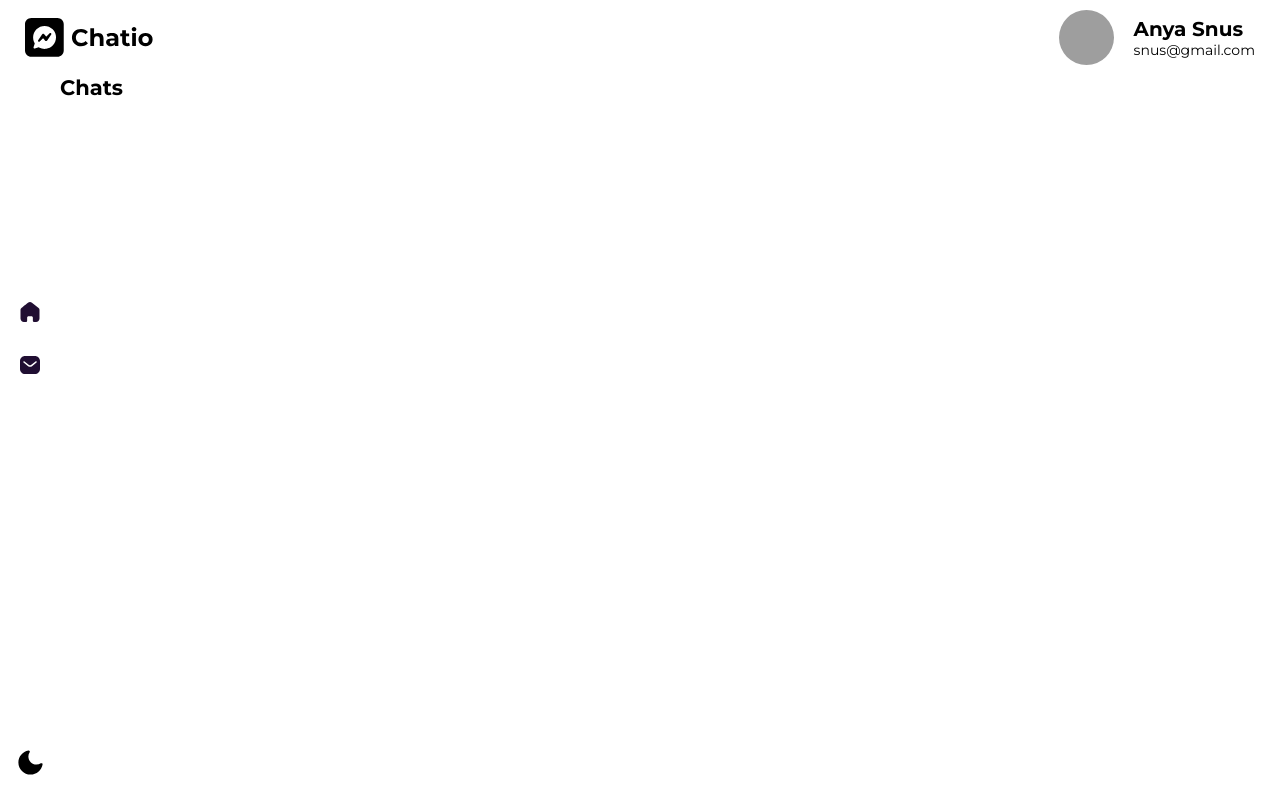
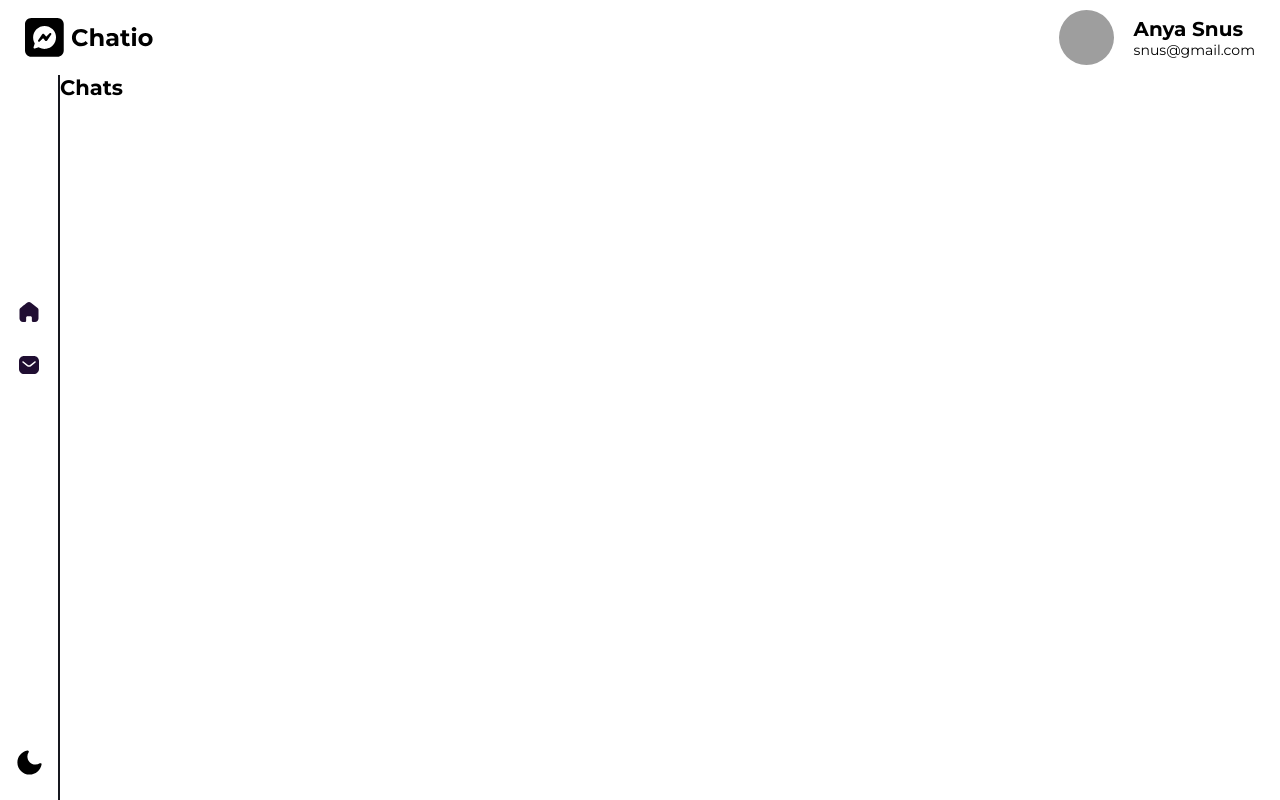
Before and after one commit to lyoshalove/messenger, a React (Vite) app in the folder client/: page / in a window 1280 px wide. Built offline with nearby package versions, Linux system fonts and the light colour scheme; grey boxes are pictures that could not be loaded.

Commit message:
feat: add theme to components

```diff
--- a/client/src/components/Header/Header.tsx
+++ b/client/src/components/Header/Header.tsx
@@ -1,13 +1,21 @@
 import React from "react";
-import './styles.sass';
-import logo from '../../assets/images/icons/logo.svg';
-import { Link } from 'react-router-dom';
+import "./styles.sass";
+import logo from "../../assets/images/icons/logo.svg";
+import logoLight from "../../assets/images/icons/logo-light.svg";
+import { Link } from "react-router-dom";
+import { useThemeContext } from "../../hooks/useThemeContext";
 
 export const Header: React.FC = () => {
+  const [theme] = useThemeContext();
+
   return (
-    <header className="header">
+    <header className={theme === "light" ? "header" : "header dark"}>
       <div className="header__inner">
-        <img src={logo} alt="" className="header__logo" />
+        <img
+          src={theme === "light" ? logo : logoLight}
+          alt=""
+          className="header__logo"
+        />
         <div className="header__user">
           <Link to="/">
             <img
@@ -24,4 +32,4 @@ export const Header: React.FC = () => {
       </div>
     </header>
   );
-}
+};
--- a/client/src/components/Header/styles.sass
+++ b/client/src/components/Header/styles.sass
@@ -1,5 +1,8 @@
 .header
   padding: 10px 25px
+  &.dark
+    background: #17181F
+    color: #fff
   &__inner
     display: flex
     justify-content: space-between
--- a/client/src/components/Sidebar/Sidebar.tsx
+++ b/client/src/components/Sidebar/Sidebar.tsx
@@ -1,12 +1,15 @@
-import React from "react";
+import React, { useContext, useEffect } from "react";
 import { sidebarMenu } from "../../constants/sidebarMenu";
 import { ThemeChanger } from "../ThemeChanger/ThemeChanger";
 import { Link } from "react-router-dom";
 import "./styles.sass";
+import { useThemeContext } from "../../hooks/useThemeContext";
 
 export const Sidebar: React.FC = () => {
+  const [theme] = useThemeContext();
+
   return (
-    <aside className="sidebar">
+    <aside className={theme === "light" ? "sidebar" : "sidebar dark"}>
       <ul className="sidebar__menu">
         {sidebarMenu.map((menuItem) => (
           <li key={menuItem.id} className="sidebar__menu-item">
--- a/client/src/components/Sidebar/styles.sass
+++ b/client/src/components/Sidebar/styles.sass
@@ -8,6 +8,10 @@
   align-items: center
   margin: 75px 0 0
   padding: 25px 15px
+  border-right: 2px solid #17181F
+  &.dark
+    background: #17181F
+    border-right: #525358
   &__menu
     display: flex
     flex-direction: column
--- a/client/src/contexts/ThemeContext.tsx
+++ b/client/src/contexts/ThemeContext.tsx
@@ -32,7 +32,7 @@ export const ThemeProvider: React.FC<IProps> = ({ children }) => {
   return (
     <ThemeContext.Provider
       value={{
-        theme,
+        theme: localStorage.getItem("theme") || "light",
         toggleTheme,
       }}
     >
--- /dev/null
+++ b/client/src/hooks/useThemeContext.ts
@@ -0,0 +1,8 @@
+import { useContext } from "react";
+import { ThemeContext } from "../contexts/ThemeContext";
+
+export const useThemeContext = () => {
+  const { theme, toggleTheme } = useContext(ThemeContext);
+
+  return [theme, toggleTheme];
+};
```
Also changed, not shown: client/src/assets/images/icons/logo-light.svg (added).
